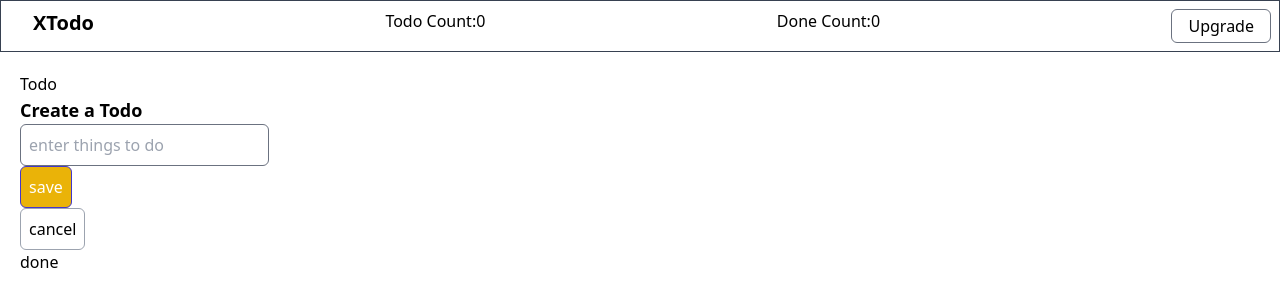
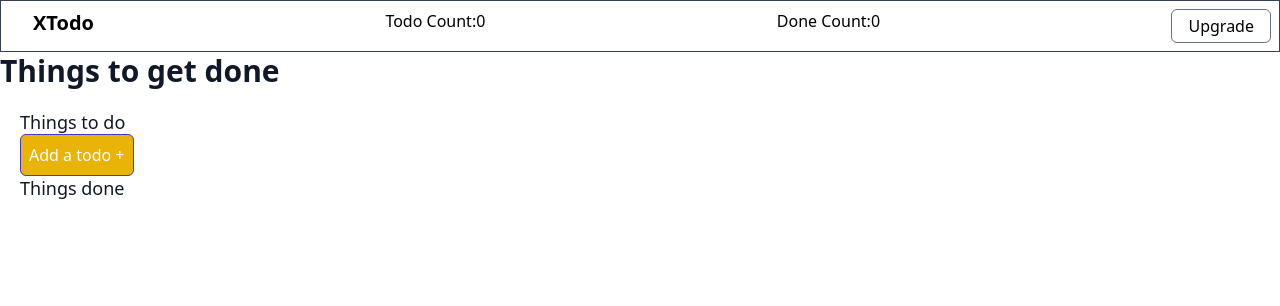
Before and after one commit to Chirag-Tiwari/Todo-App-with-Redux, a React (Vite) app: page / in a window 1280 px wide. Shown: the top 306 px of the page. Built offline with nearby package versions, Linux system fonts and the light colour scheme.

Commit message:
modified layout of app and used classnames library in project

```diff
--- a/package.json
+++ b/package.json
@@ -8,6 +8,7 @@
     "preview": "vite preview"
   },
   "dependencies": {
+    "classnames": "^2.3.1",
     "lodash": "^4.17.21",
     "react": "^18.0.0",
     "react-dom": "^18.0.0",
--- a/src/Actions.ts
+++ b/src/Actions.ts
@@ -3,15 +3,15 @@ import { uniqueId } from "lodash";
 export const TODO_ADDED = (data: string) => {
   return {
     type: "todo added",
-    payload: { id: uniqueId(), title: data, checked: true },
+    payload: { id: +uniqueId(), title: data, checked: true },
   };
 };
 
-export const TODO_MARKED_DONE = (id: string) => {
+export const TODO_MARKED_DONE = (id: number) => {
   return { type: "todo marked done", payload: id };
 };
 
-export const TODO_MARKED_UNDONE = (id: string) => {
+export const TODO_MARKED_UNDONE = (id: number) => {
   return { type: "todo marked undone", payload: id };
 };
 // export const TODO_MARKED_DONE = "todo marked done";
--- a/src/Activities.tsx
+++ b/src/Activities.tsx
@@ -5,7 +5,7 @@ import { TODO_MARKED_DONE, TODO_MARKED_UNDONE } from "./Actions";
 
 type ActivitiesProps = {
   checked: boolean;
-  id: string;
+  id: number;
   data: string;
 };
 
--- a/src/App.tsx
+++ b/src/App.tsx
@@ -12,10 +12,14 @@ function App() {
     <div>
       <BrowserRouter>
         <Header />
-        <Routes>
-          <Route path="/" element={<TodoPage />} />
-          <Route path="/upgrade" element={<Upgrade />} />
-        </Routes>
+        <div className="mx-auto max-w-7xl">
+          <h1 className="text-3xl font-bold leading-tight text-gray-900">
+            Things to get done
+          </h1>
+          <Routes>
+            <Route path="/" element={<TodoPage />} />
+          </Routes>
+        </div>
       </BrowserRouter>
     </div>
   );
--- a/src/Button.tsx
+++ b/src/Button.tsx
@@ -1,4 +1,5 @@
 import { ButtonHTMLAttributes, FC } from "react";
+import cn from "classnames";
 
 type ButtonProps = {
   theme?: "primary" | "secondary";
@@ -6,16 +7,24 @@ type ButtonProps = {
 } & ButtonHTMLAttributes<HTMLButtonElement>;
 
 const Button: FC<ButtonProps> = ({ theme, children, ...rest }) => {
-  let themeClass = "bg-yellow-500 border-indigo-700 text-white";
-  if (theme === "primary") {
-    themeClass = "bg-yellow-500 border-indigo-700 text-white rounded-3xl";
-  }
-  if (theme === "secondary") {
-    themeClass = " border-gray-400";
-  }
+  const buttonClasses = cn(
+    "border p-2 rounded-md bg-yellow-500 border-indigo-700 text-white",
+    {
+      "bg-yellow-500 border-indigo-700 text-white rounded-3xl":
+        theme === "primary",
+      " border-gray-400": theme === "secondary",
+    }
+  );
+  // let themeClass = "bg-yellow-500 border-indigo-700 text-white";
+  // if (theme === "primary") {
+  //   themeClass = "bg-yellow-500 border-indigo-700 text-white rounded-3xl";
+  // }
+  // if (theme === "secondary") {
+  //   themeClass = " border-gray-400";
+  // }
   return (
     <div>
-      <button {...rest} className={"border p-2 rounded-md " + themeClass}>
+      <button {...rest} className={buttonClasses}>
         {children}
       </button>
     </div>
--- a/src/DoneList.tsx
+++ b/src/DoneList.tsx
@@ -11,6 +11,9 @@ const DoneList: FC<DoneListProps> = () => {
 
   return (
     <div>
+      <h2 className="text-lg font-medium leading-6 text-gray-900">
+        Things done
+      </h2>
       {list.map((element: any) => (
         <Activities
           data={element.title}
--- a/src/TodoForm.tsx
+++ b/src/TodoForm.tsx
@@ -9,6 +9,14 @@ type TodoFormProps = {};
 
 const TodoForm: FC<TodoFormProps> = () => {
   const [inputChange, updateInputChange] = useState<any>();
+  const [showTodoForm, updateShowTodoForm] = useState<boolean>(false);
+  const isTodoForm = () => {
+    updateShowTodoForm(true);
+  };
+
+  const removeTodoForm = () => {
+    updateShowTodoForm(false);
+  };
 
   const changeInput = (event: any) => {
     updateInputChange(event.target.value);
@@ -21,7 +29,10 @@ const TodoForm: FC<TodoFormProps> = () => {
   };
 
   return (
-    <div>
+    <>
+      <Button onClick={isTodoForm}>Add a todo +</Button>
+      {showTodoForm && (
+        <div className="bg-white shadow sm:rounded-lg px-4 py-5 sm:p-6">
           <h1 className="font-semibold text-lg">Create a Todo</h1>
           <input
             placeholder="enter things to do"
@@ -29,9 +40,15 @@ const TodoForm: FC<TodoFormProps> = () => {
             onChange={changeInput}
             className="border border-gray-500 p-2 rounded-md"
           />
+          <div className="flex">
             <Button onClick={addTodo}>save</Button>
-      <Button theme="secondary">cancel</Button>
+            <Button onClick={removeTodoForm} theme="secondary">
+              cancel
+            </Button>
           </div>
+        </div>
+      )}
+    </>
   );
 };
 
--- a/src/TodoList.tsx
+++ b/src/TodoList.tsx
@@ -10,6 +10,9 @@ const TodoList: FC<TodoListProps> = () => {
   console.log("list", list);
   return (
     <div>
+      <h2 className="text-lg font-medium leading-6 text-gray-900">
+        Things to do
+      </h2>
       {list.map((element: any) => (
         <Activities
           data={element.title}
--- a/src/TodoPage.tsx
+++ b/src/TodoPage.tsx
@@ -1,4 +1,5 @@
-import { FC } from "react";
+import { FC, useState } from "react";
+import Button from "./Button";
 import DoneList from "./DoneList";
 import TodoForm from "./TodoForm";
 import TodoList from "./TodoList";
@@ -9,10 +10,8 @@ const TodoPage: FC<TodoPageProps> = () => {
   return (
     <div>
       <div className="p-5">
-        <h1>Todo</h1>
         <TodoList />
         <TodoForm />
-        <h1>done</h1>
         <DoneList />
       </div>
     </div>
```
Also changed, not shown: 1 other file (tests, documents, lock files or other folders). Lines whose indentation alone changed are shown as unchanged.
